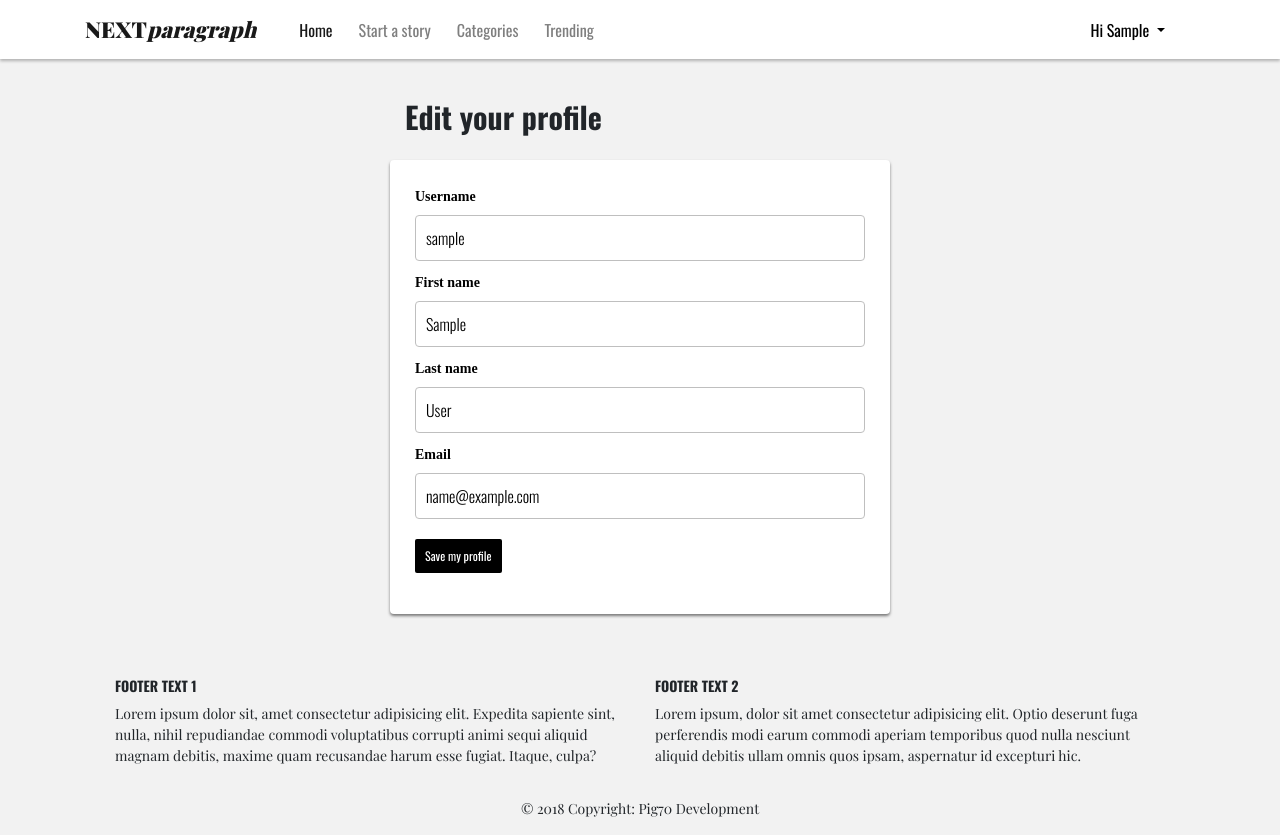
After one commit to pig70/nextparanew, a Django app: page /registration/edit/ in a window 1280 px wide. The commit adds this page. Run offline with Django 3.2, Linux system fonts and the light colour scheme; the visitor is signed in with stand-in values (Sample User, id 1); some libraries are stand-ins or nearby versions.

Commit message:
Added watcher, profile edit and dropdown nav

```diff
--- a/mainsite/forms.py
+++ b/mainsite/forms.py
@@ -1,7 +1,7 @@
 from django import forms
 from .models import UserStoryParagraphs,OriginalStory
 from userprofile.models import AuthorProfile
-from django.contrib.auth.forms import UserCreationForm, UserChangeForm
+from django.contrib.auth.forms import UserCreationForm
 
 
 # Add a paragraph form on a story
@@ -16,7 +16,6 @@ class AddParagraphForm(forms.ModelForm):
 class StartStoryForm(forms.ModelForm):
     story_headline = forms.CharField(max_length=70, widget=forms.TextInput(attrs={'class': 'form-field'}))
     story_first_paragraph = forms.CharField(max_length=1000, widget=forms.Textarea(attrs={'class': 'form-field'}))
-
 
     class Meta:
         model = OriginalStory
@@ -44,3 +43,15 @@ class UserRegistrationForm(UserCreationForm):
         if cd['password1'] != cd['password2']:
             raise forms.ValidationError('Passwords do not match')
         return cd['password2']
+
+# Edit profile form
+
+class EditProfileForm(forms.ModelForm):
+    username = forms.CharField(widget=forms.TextInput(attrs={'class': 'form-field'}))
+    first_name = forms.CharField(widget=forms.TextInput(attrs={'class': 'form-field'}))
+    last_name = forms.CharField(widget=forms.TextInput(attrs={'class': 'form-field'}))
+    email = forms.EmailField(widget=forms.EmailInput(attrs={'class': 'form-field'}))
+
+    class Meta:
+        model = AuthorProfile
+        fields = {'username', 'first_name', 'last_name', 'email'}
--- a/mainsite/models.py
+++ b/mainsite/models.py
@@ -15,6 +15,7 @@ class OriginalStory(models.Model):
         AuthorProfile, on_delete=models.CASCADE, blank=True, null=True, related_name="author")
     slug = models.SlugField(max_length=250, null=True)
     story_tags = TaggableManager()
+    story_watchers = models.ManyToManyField(AuthorProfile, blank=True, related_name='watchhers')
 
     class Meta:
         verbose_name_plural ='Original stories'
--- a/mainsite/static/css/article.css
+++ b/mainsite/static/css/article.css
@@ -72,7 +72,6 @@
 .article-paragraph-author-image {
     width: 25px;
     height: 25px;
-    border-radius: 50%;
     margin: 0 3px 10px 0;
     vertical-align: middle;
     display: inline;
@@ -140,16 +139,8 @@
     display: none;
 }
 
-/* Toggle switch */
+/* Reading mode toggle */
 
-.toggle-label {
-    font-family: 'Oswald', sans-serif;
-    font-size: 14px;
-    font-weight: bold;
-    display: inline-block;
-}
-
-/* The switch - the box around the slider */
 .reading-mode-toggle {
     position: fixed;
     bottom: 0;
@@ -163,6 +154,15 @@
     border-top-right-radius: 6px;
     padding-top: 12px;
 }
+
+.toggle-label {
+    font-family: 'Oswald', sans-serif;
+    font-size: 14px;
+    font-weight: bold;
+    display: inline-block;
+}
+
+/* The switch - the box around the slider */
 
 .switch {
     position: relative;
--- a/mainsite/static/css/base.css
+++ b/mainsite/static/css/base.css
@@ -76,6 +76,18 @@ input[type=text] {
     margin-bottom: 10px;
 }
 
+input[type=email] {
+    width: 100%;
+    border-radius: 4px;
+    border: 1px solid #bfbfbf;
+    font-family: 'Oswald', serif;
+    font-size: 16px;
+    font-weight: 300;
+    color: #000000;
+    padding: 10px;
+    margin-bottom: 10px;
+}
+
 input[type=file] {
     font-family: 'Oswald', sans-serif;
     font-size: 14px;
@@ -128,7 +140,6 @@ label {
     border: 0;
     margin-right: 15px;
     vertical-align: middle;
-    float: left;
 }
 
 .author-name {
--- a/mainsite/templates/all-paragraphs.html
+++ b/mainsite/templates/all-paragraphs.html
@@ -10,7 +10,7 @@
     <div class="home-paragraph-box d-flex flex-column">
       <div class="author">
         {% if paragraph.paragraph_author.author_image %}
-        <img src="{{ paragraph.paragraph_author.author_image.url }}" alt="" class="author-image">
+        <img src="{{ paragraph.paragraph_author.author_image.url }}" alt="" class="author-image rounded-circle">
         {% endif %}
         <div class="author-name">
           {{ paragraph.paragraph_author.get_full_name }}
--- a/mainsite/templates/base.html
+++ b/mainsite/templates/base.html
@@ -38,17 +38,27 @@
                     <a class="nav-link" href="#">Trending</a>
                 </li>
             </ul>
+            <div class="d-flex">
                 {% if user.is_authenticated %}
+                    <div class="nav-item dropdown">
                         {% if user.author_image %}
-                <img src="{{ user.author_image.url }}" class="login-author-image rounded-circle" alt="{{ user.get_full_name }} | NextParagraph">{% endif %}
-                <div class="login-logout">
+                            <img src="{{ user.author_image.url }}" class="login-author-image rounded-circle"
+                                 alt="{{ user.get_full_name }} | NextParagraph">{% endif %}
+                        <a class="login-logout dropdown-toggle" role="button" id="navbarDropdown"
+                           data-toggle="dropdown"
+                           aria-haspopup="true" aria-expanded="false">
                             Hi {{ user.first_name }}
+                        </a>
+                        <div class="dropdown-menu" aria-labelledby="navbarDropdown">
+                            <a href="{% url 'edit_profile' %}" class="login-logout dropdown-item">Edit profile</a>
+                            <a href="{% url 'logout' %}" class="login-logout dropdown-item">Logout</a>
                         </div>
-                <div><a href="{% url 'logout' %}" class="login-logout">Logout</a>
+                    </div>
                     </div>
                 {% else %}
                     <a class="minor-nav" href="{% url 'login' %}">Login</a>
                     <a class="minor-nav" href="{% url 'register' %}">Register</a>
+
                 {% endif %}
         </div>
 
--- a/mainsite/templates/home.html
+++ b/mainsite/templates/home.html
@@ -32,8 +32,7 @@
                 Collaborative storytelling made easy
             </div>
     <div class="container">
-
-         Latest paragraphs in detail
+{#Latest paragraphs in detail#}
         <h1>Latest paragraphs</h1>
         <div class="row">
             {% for paragraph in new_paragraphs|slice:"2:" %}
--- /dev/null
+++ b/mainsite/templates/registration/edit.html
@@ -0,0 +1,29 @@
+{% extends 'base.html' %} {% block title %}Home | Nextparagraph{% endblock %} {% block content %}
+    <div class="registration-container">
+        <h1>Edit your profile</h1>
+        <div class="registration-box">
+            <form actiion="." method="post">
+                {{ edit_profile_form.username.errors }}
+                <label class="form-label" for="id_username">Username</label>
+                {{ edit_profile_form.username }}
+
+                {{ edit_profile_form.first_name.errors }}
+                <label class="form-label" for="id_first_name">First name</label>
+                {{ edit_profile_form.first_name }}
+
+                {{ edit_profile_form.last_name.errors }}
+                <label class="form-label" for="id_last_name">Last name</label>
+                {{ edit_profile_form.last_name }}
+
+                {{ edit_profile_form.email.errors }}
+                <label class="form-label" for="id_email">Email</label>
+                {{ edit_profile_form.email }}
+
+                {% csrf_token %}
+                <p><input class="btn btn-primary black-button" type="submit" value="Save my profile"></p>
+            </form>
+        </div>
+
+    </div>
+
+{% endblock %}
--- a/mainsite/urls.py
+++ b/mainsite/urls.py
@@ -7,9 +7,10 @@ urlpatterns = [
 
     path('stories/<slug:slug>/<int:pk>/', views.story, name='story'),
     path('', views.home, name='home'),
-    path('register/', views.register, name='register'),
-    path('registration-complete/', views.register_complete, name='registration_complete'),
+    path('registration/register/', views.register, name='register'),
+    path('registration/registration-complete/', views.register_complete, name='registration_complete'),
     path('all-paragraphs/', views.all_paragraphs, name='all_paragraphs'),
-    path('start-a-story/', views.start_a_story, name='start_story')
+    path('start-a-story/', views.start_a_story, name='start_story'),
+    path('registration/edit/', views.edit_profile, name='edit_profile')
 
 ] + static(settings.STATIC_URL, document_root=settings.STATIC_ROOT)
--- a/mainsite/views.py
+++ b/mainsite/views.py
@@ -1,8 +1,19 @@
 from django.shortcuts import render, redirect, get_object_or_404
 from mainsite.models import OriginalStory, UserStoryParagraphs
-from .forms import AddParagraphForm, UserRegistrationForm, StartStoryForm
+from .forms import AddParagraphForm, UserRegistrationForm, StartStoryForm, EditProfileForm
 from django.template.defaultfilters import slugify
 from userprofile.models import AuthorProfile
+from django.contrib.auth.decorators import login_required
+from django.contrib import messages
+
+# Home view
+
+def home(request):
+    new_paragraphs = UserStoryParagraphs.objects.order_by('-user_paragraph_date')
+    home_stories = OriginalStory.objects.order_by('-story_publish_date')
+    return render(request, 'home.html',
+                  {'new_paragraphs': new_paragraphs, 'home_stories': home_stories})
+
 
 # Story detail view with paragraph form submission
 def story(request, pk, slug):
@@ -40,13 +51,14 @@ def start_a_story(request):
     return render(request, 'start-a-story.html', {'start_story_form': start_story_form})
 
 
-# Home view
-
-def home(request):
-    new_paragraphs = UserStoryParagraphs.objects.order_by('-user_paragraph_date')
-    home_stories = OriginalStory.objects.order_by('-story_publish_date')
-    return render(request, 'home.html',
-                  {'new_paragraphs': new_paragraphs, 'home_stories': home_stories})
+# All paragraphs section view
+def all_paragraphs(request):
+    all_paragraphs_list = OriginalStory.objects.all()
+    author_image = AuthorProfile.objects.all()
+    new_paragraphs_all = UserStoryParagraphs.objects.order_by('-user_paragraph_date')
+    return render(request, 'all-paragraphs.html',
+                  {'all_paragraphs_list': all_paragraphs_list, 'new_paragraphs_all': new_paragraphs_all,
+                   'author_image': author_image})
 
 
 # Registration form
@@ -61,18 +73,22 @@ def register(request):
             return render(request, 'registration-complete.html', {'new_user': new_user})
     else:
         user_form = UserRegistrationForm()
-    return render(request, 'register.html', {'user_form': user_form})
+    return render(request, 'registration/register.html', {'user_form': user_form})
 
 
 def register_complete(request):
-    return render(request, 'registration-complete.html')
+    return render(request, 'registration/registration-complete.html')
 
 
-# All paragraphs section view
-def all_paragraphs(request):
-    all_paragraphs_list = OriginalStory.objects.all()
-    author_image = AuthorProfile.objects.all()
-    new_paragraphs_all = UserStoryParagraphs.objects.order_by('-user_paragraph_date')
-    return render(request, 'all-paragraphs.html',
-                  {'all_paragraphs_list': all_paragraphs_list, 'new_paragraphs_all': new_paragraphs_all,
-                   'author_image': author_image})
+# Edit profile form
+
+@login_required
+def edit_profile(request):
+    if request.method == 'POST':
+        edit_profile_form = EditProfileForm(instance=request.user, data=request.POST)
+        if edit_profile_form.is_valid():
+            edit_profile_form.save()
+    else:
+        edit_profile_form = EditProfileForm(instance=request.user)
+
+    return render(request, 'registration/edit.html', {'edit_profile_form': edit_profile_form})
```
Also changed, not shown: mainsite/templates/register.html (deleted, +0 -45 lines), mainsite/templates/registration/register.html (added, +23 -0 lines), mainsite/migrations/0003_originalstory_story_watchers.py (added), mainsite/migrations/0004_remove_originalstory_story_watchers.py (added), mainsite/migrations/0005_originalstory_story_watchers.py (added), mainsite/migrations/0006_auto_20190124_2045.py (added), mainsite/templates/registration/registration-complete.html (renamed from mainsite/templates/registration-complete.html). Lines whose indentation alone changed are shown as unchanged.
